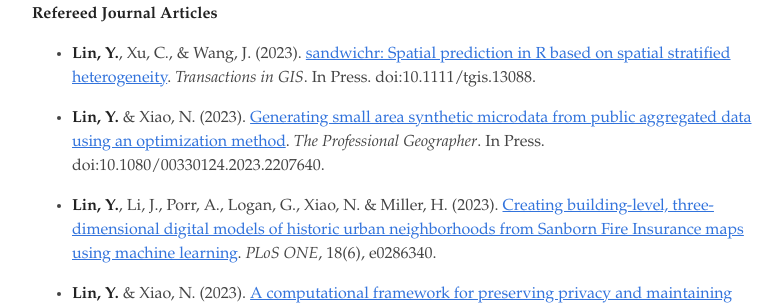
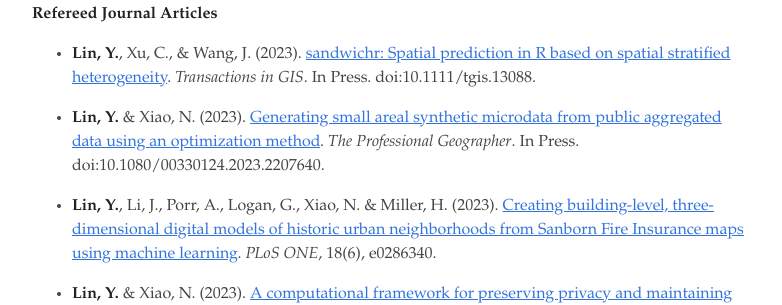
Before and after one commit to linyuehzzz/linyuehzzz.github.io, a Jekyll site: the page built from publications.md, in a window 1280 px wide. Shown: the part 194-499 px from the top of the page, without its empty margins (248-1030 px from the left). Built offline with Jekyll 4.4.1, drawn with Linux system fonts in a browser that asks for light colours.

Commit message:
update pubs

```diff
--- a/publications.md
+++ b/publications.md
@@ -9,7 +9,7 @@ permalink: /publications
 
 - **Lin, Y.**, Xu, C., & Wang, J. (2023). [sandwichr: Spatial prediction in R based on spatial stratified heterogeneity](https://onlinelibrary.wiley.com/doi/full/10.1111/tgis.13088). *Transactions in GIS*. In Press. doi:10.1111/tgis.13088.
 
-- **Lin, Y.** & Xiao, N. (2023). [Generating small area synthetic microdata from public aggregated data using an optimization method](https://www.tandfonline.com/doi/full/10.1080/00330124.2023.2207640). *The Professional Geographer*. In Press. doi:10.1080/00330124.2023.2207640.
+- **Lin, Y.** & Xiao, N. (2023). [Generating small areal synthetic microdata from public aggregated data using an optimization method](https://www.tandfonline.com/doi/full/10.1080/00330124.2023.2207640). *The Professional Geographer*. In Press. doi:10.1080/00330124.2023.2207640.
 
 - **Lin, Y.**, Li, J., Porr, A., Logan, G., Xiao, N. & Miller, H. (2023). [Creating building-level, three-dimensional digital models of historic urban neighborhoods from Sanborn Fire Insurance maps using machine learning](http://dx.doi.org/10.1371/journal.pone.0286340). *PLoS ONE*, 18(6), e0286340.
 
```
Also changed, not shown: 1 other file.
